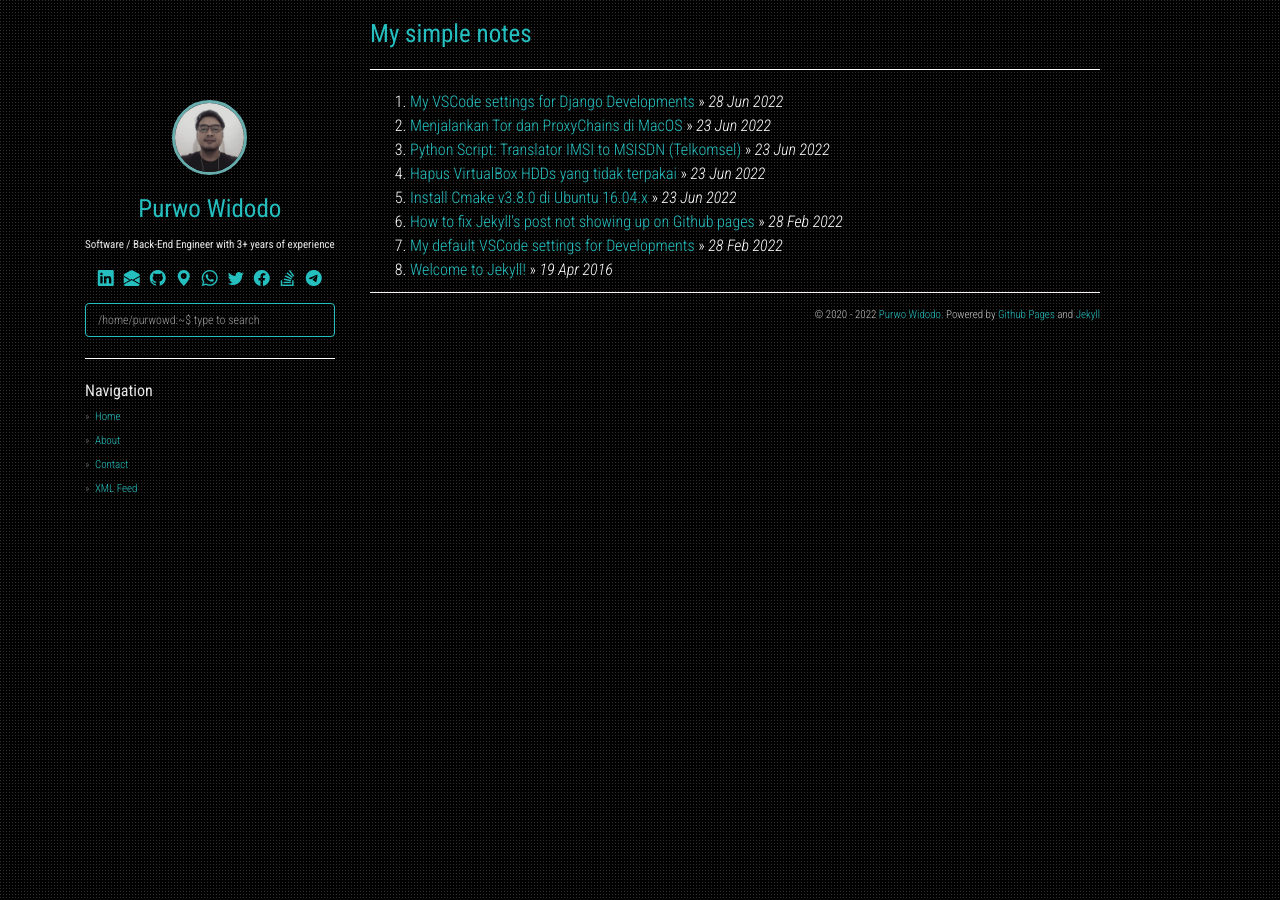
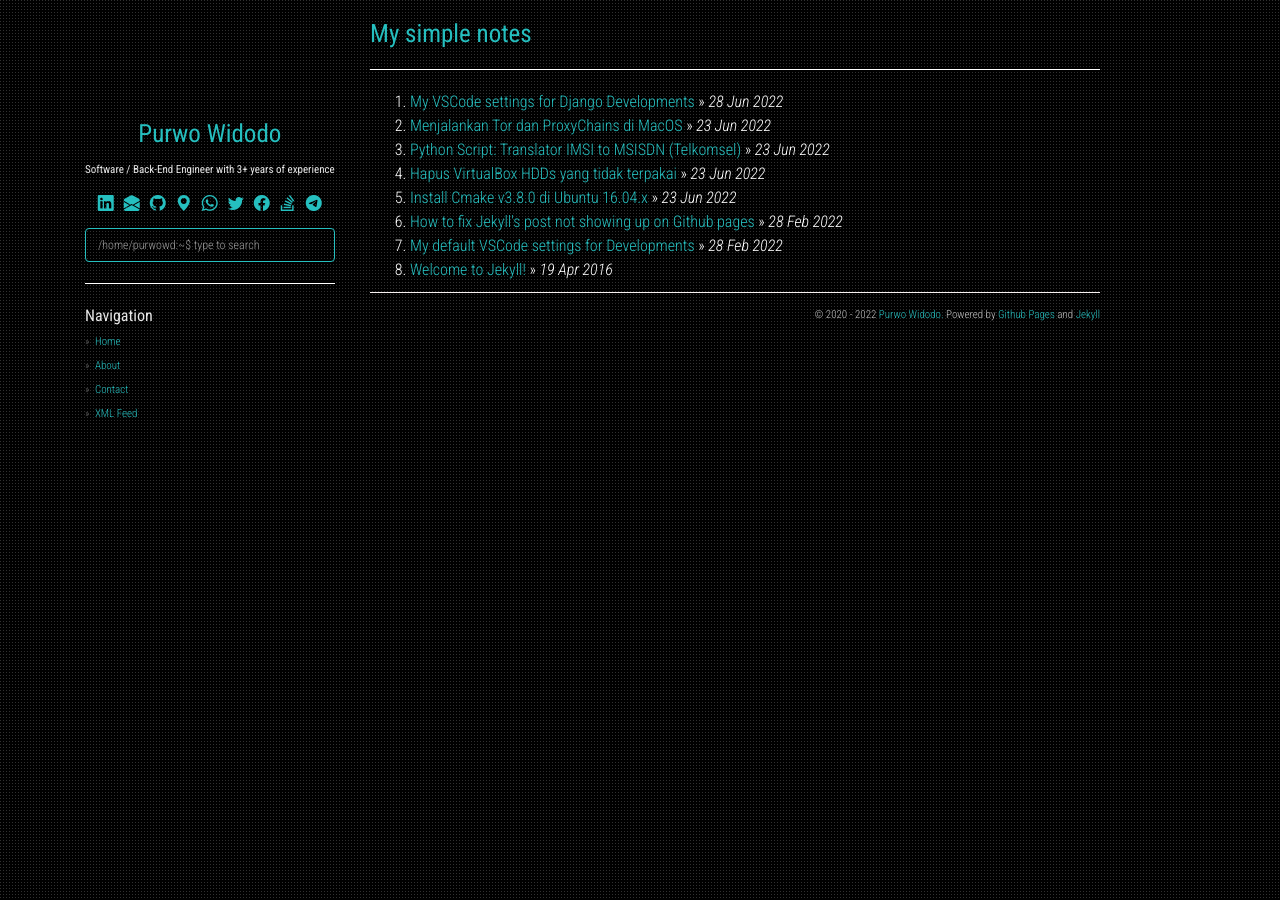
Before and after one commit to purwowd/purwowd.github.io, a Jekyll site: the page built from index.html, in a window 1280 px wide. Built offline with Jekyll 4.4.1, drawn with Linux system fonts in a browser that asks for light colours; nearby versions of some CDN libraries; the list of posts is cut into pages by our own code.

Commit message:
Remove profile avatar

```diff
--- a/_layouts/default.html
+++ b/_layouts/default.html
@@ -130,11 +130,13 @@ layout: compress
   <div class="container">
     <div class="col-sm-3">
       <div class="fixed-condition">
-        <!-- <h1 class="author-name"><a href="/">{{ site.author }}</a></h1> -->
         <center>
+          <h1 class="author-name"><a href="/">{{ site.author }}</a></h1>
+        </center>
+        <!-- <center>
           <a href="/"><img class="profile-avatar" src="{{ site.avatar_url }}" height="75px" width="75px" /></a>
           <h1 class="author-name">{{ site.author }}</h1>
-        </center>
+        </center> -->
         <center>
           {% if site.about %}
           <div class="profile-about">
```
